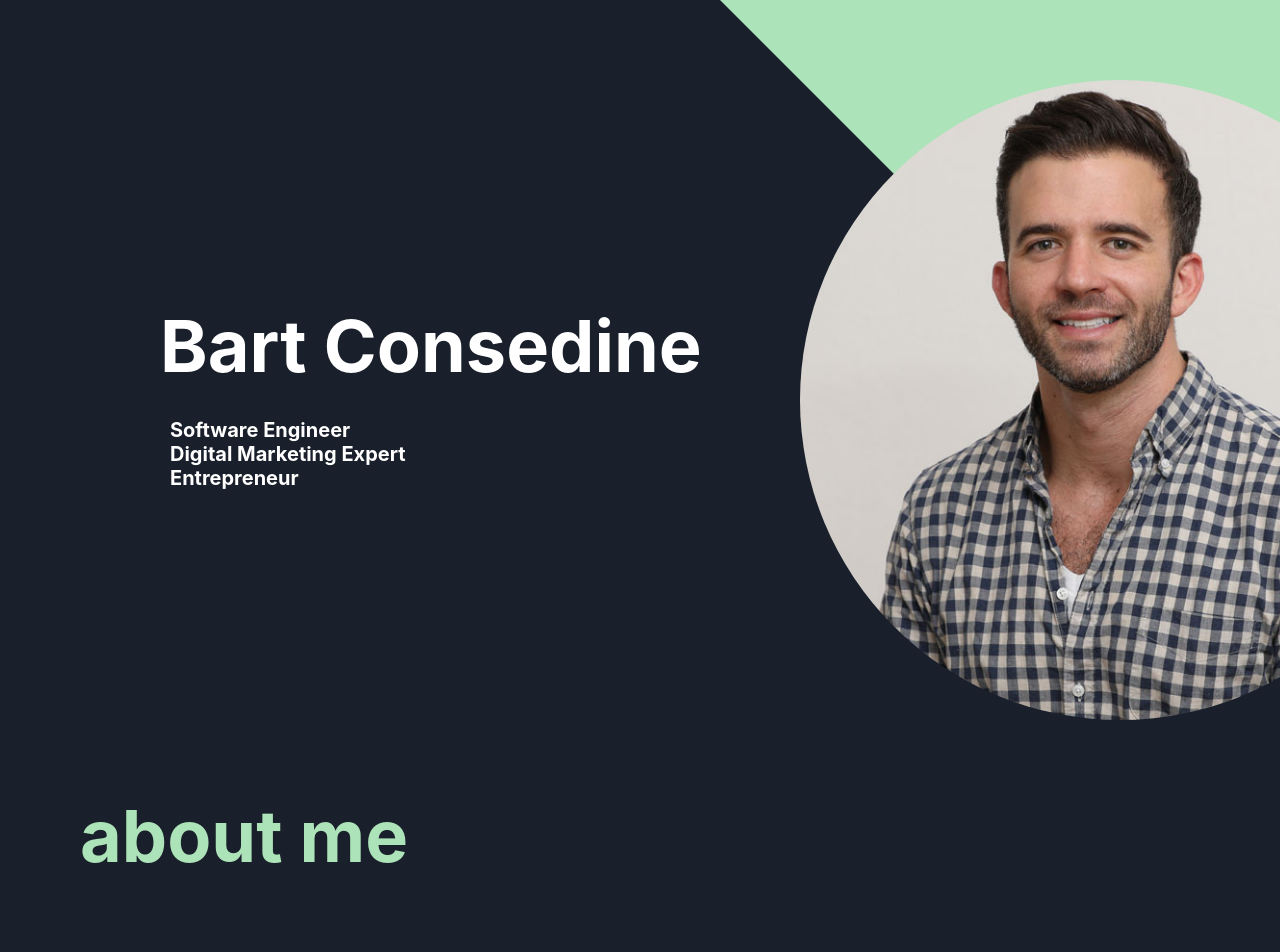
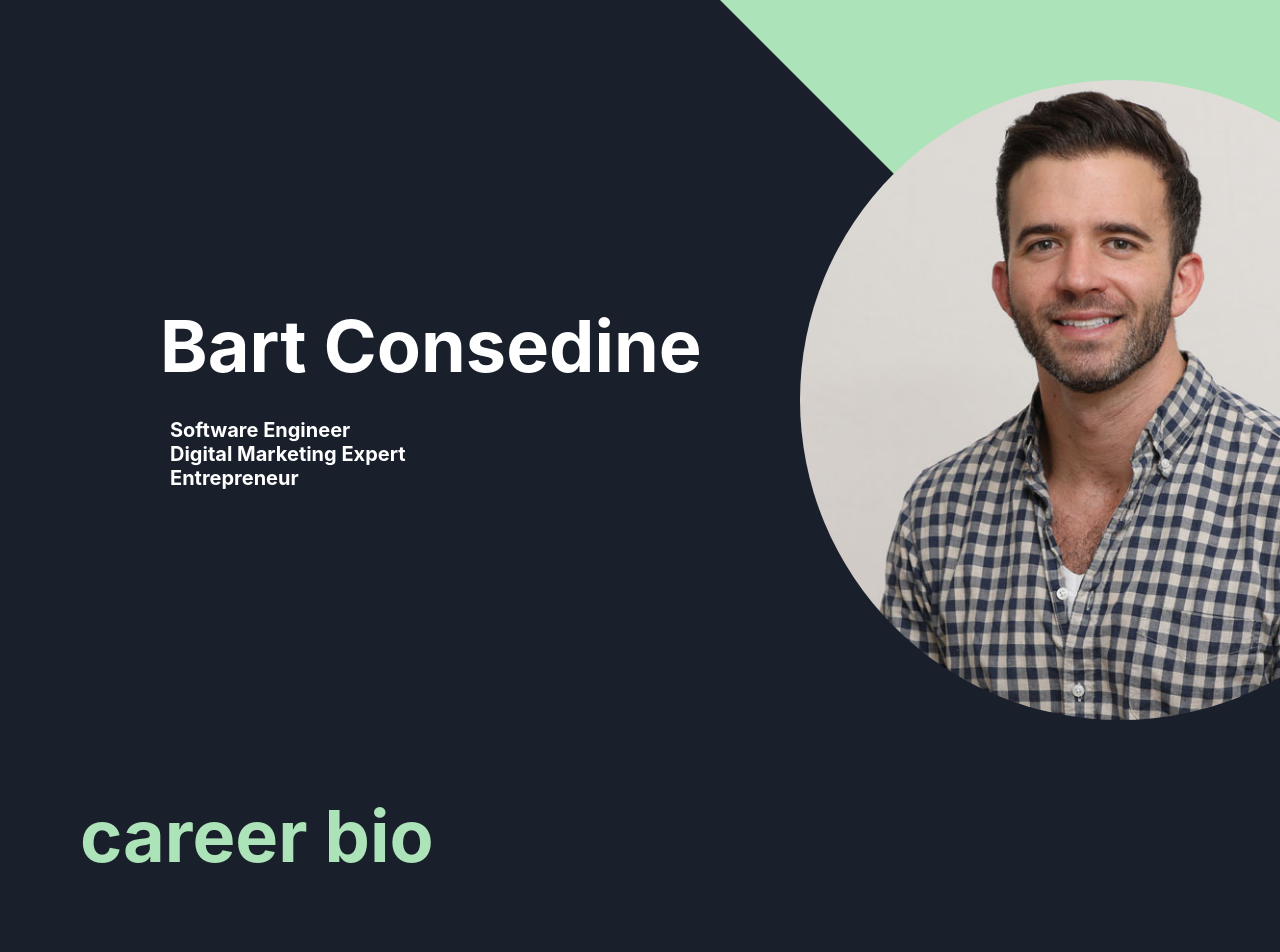
Before and after one commit to bartconsedine/bartconsedineDOTcom, a Next.js app: page / in a window 1280 px wide. Shown: the top 952 px of the page. Built offline with nearby package versions, Linux system fonts and the light colour scheme.

Commit message:
Update BioMain.js

```diff
--- a/src/components/bio/BioMain.js
+++ b/src/components/bio/BioMain.js
@@ -16,7 +16,7 @@ const BioMain = () => {
             margin={["5em 0 0 0 ", null,"0 0"]}
             >
             <Zoom>
-                <Headings title="about me"/>
+                <Headings title="career bio"/>
                 <Flex
                     fontSize={["1em", null,"1.5em" ]}
                     marginTop={["1em",null,"2em"]}
```
